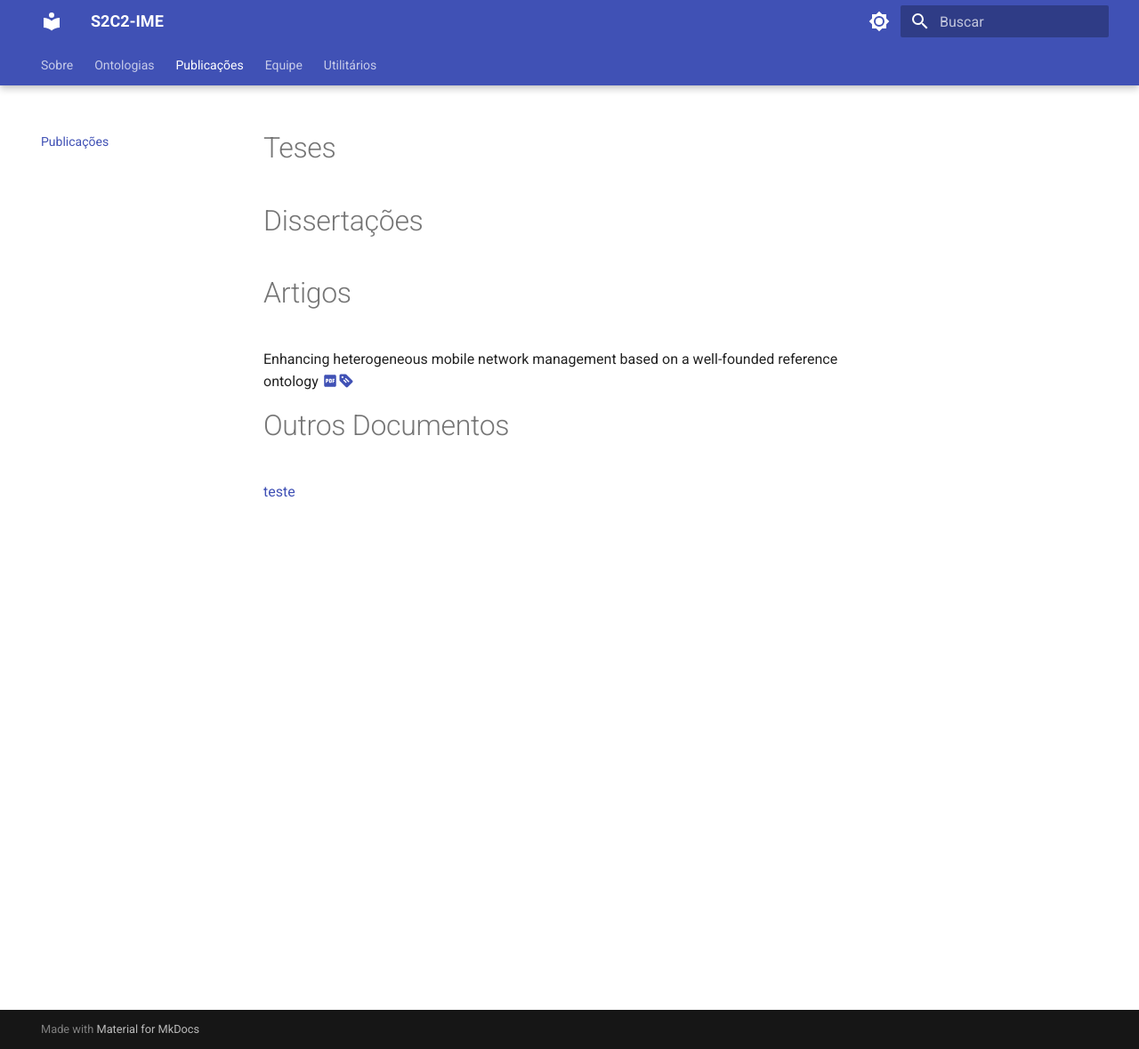
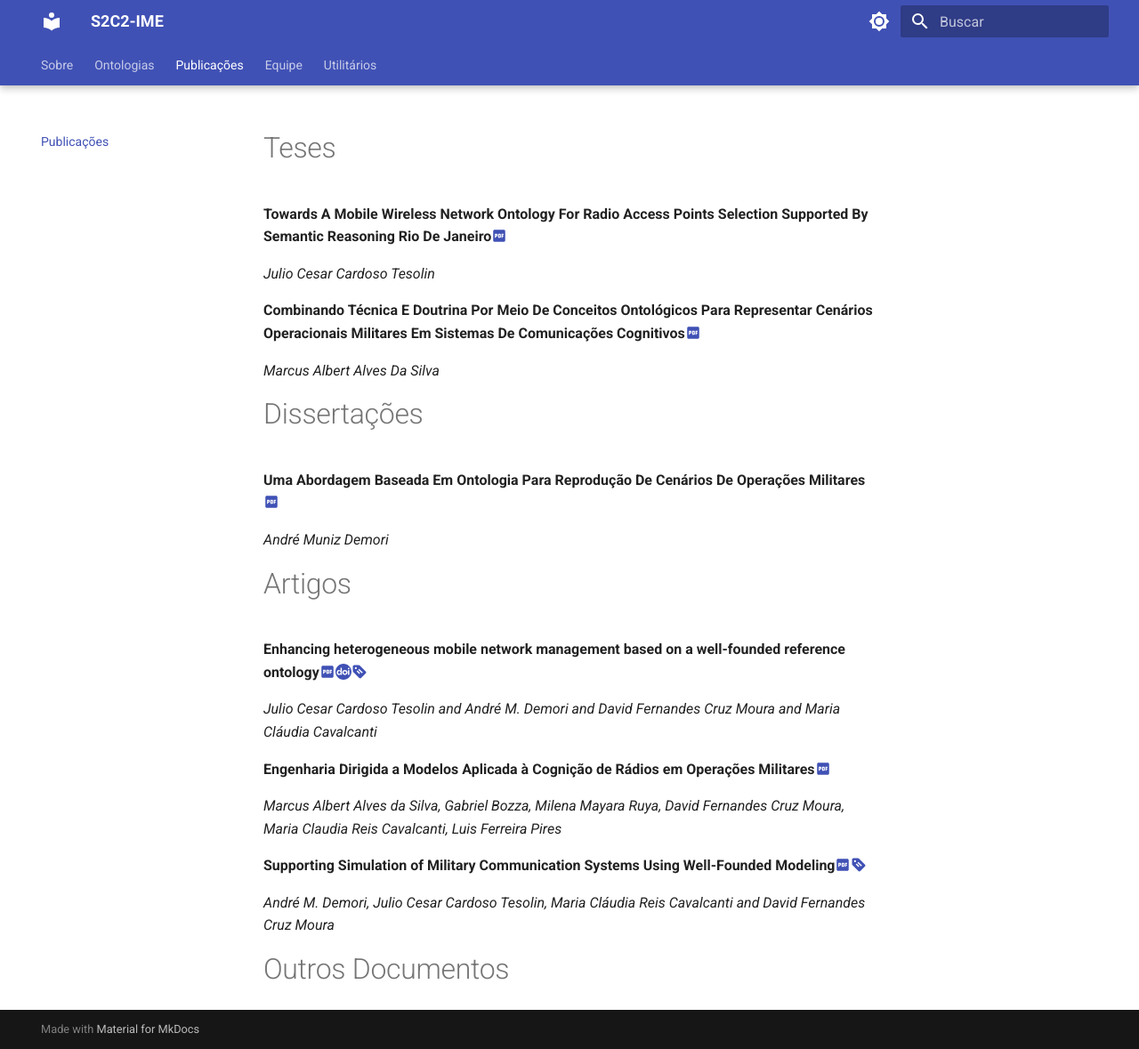
Before and after one commit to jcctesolin/mksite, an MkDocs documentation site: the page built from docs/publi.md, in a window 1280 px wide and 1179 px high. Shown: the whole window at 89% size. Built offline with MkDocs 1.6.1 and Material for MkDocs 9.7.7, drawn with Linux system fonts in a browser that asks for light colours.

Commit message:
updating publication.md

```diff
--- a/docs/publi.md
+++ b/docs/publi.md
@@ -1,10 +1,31 @@
 # Teses
+
+**Towards A Mobile Wireless Network Ontology For Radio Access Points Selection Supported By Semantic Reasoning Rio De Janeiro**[:material-file-pdf-box:{ title="file"}](publi/202407_Tese_JTesolin.pdf){:download="202407_Tese_JTesolin"}
+
+*Julio Cesar Cardoso Tesolin*
+
+**Combinando Técnica E Doutrina Por Meio De Conceitos Ontológicos Para Representar Cenários Operacionais Militares Em Sistemas De Comunicações Cognitivos**[:material-file-pdf-box:{ title="file"}](publi/DissertaçãoAndreMunizDemori_IME_versao_final.pdf){:download="Dss_ADemori"}
+
+*Marcus Albert Alves Da Silva*
 
 # Dissertações
 
+**Uma Abordagem Baseada Em Ontologia Para Reprodução De Cenários De  Operações Militares**[:material-file-pdf-box:{ title="file"}](publi/Tese_de_Doutorado_Marcus__IME_Final_Ass.pdf){:download="Tese_MAlbert"}
+
+*André Muniz Demori*
+
 # Artigos
-Enhancing heterogeneous mobile network management based on a well-founded reference ontology [:material-file-pdf-box:{ title="file"}](equipe.md)[:material-tag-text:{ title="bibtex" }](equipe.md)
+
+**Enhancing heterogeneous mobile network management based on a well-founded reference ontology**[:material-file-pdf-box:{ title="file"}](publi/230810_FGCS_enhancing.pdf){:download="230810_FGCS_enhancing"}[:simple-doi:](https://doi.org/10.1016/j.future.2023.08.008)[:material-tag-text:{ title="bibtex" }](publi/ref/S0167739X23003084.bib)
+
+*Julio Cesar Cardoso Tesolin and André M. Demori and David Fernandes Cruz Moura and Maria Cláudia Cavalcanti*
+
+**Engenharia Dirigida a Modelos Aplicada à Cognição de Rádios em Operações Militares**[:material-file-pdf-box:{ title="file"}](publi/C-01_Artigo_RMCT_V2_2_corrigido_n.pdf){:download="RMCT_EngDirModCogRadio"}
+
+*Marcus Albert Alves da Silva, Gabriel Bozza, Milena Mayara Ruya, David Fernandes Cruz Moura, Maria Claudia Reis Cavalcanti, Luis Ferreira Pires*
+
+**Supporting Simulation of Military Communication Systems Using Well-Founded Modeling**[:material-file-pdf-box:{ title="file"}](publi/Supporting_Simulation_of_Military_Communication_Systems_Using_Well_Founded_Modeling_Ontobras_2022.pdf){:download="Ontobras_SupSimMilCom"}[:material-tag-text:{ title="bibtex" }](publi/ref/supportingsim.bib)
+
+*André M. Demori, Julio Cesar Cardoso Tesolin, Maria Cláudia Reis Cavalcanti and David Fernandes Cruz Moura*
 
 # Outros Documentos
-
-[teste](equipe.md)
```
Also changed, not shown: docs/publi/ref/S0167739X23003084.bib (added, +13 -0 lines), docs/publi/ref/supportingsim.bib (added, +7 -0 lines), publi/equipe.md (deleted, +0 -18 lines), mkdocs.yml (line endings or trailing spaces), 7 other files.
